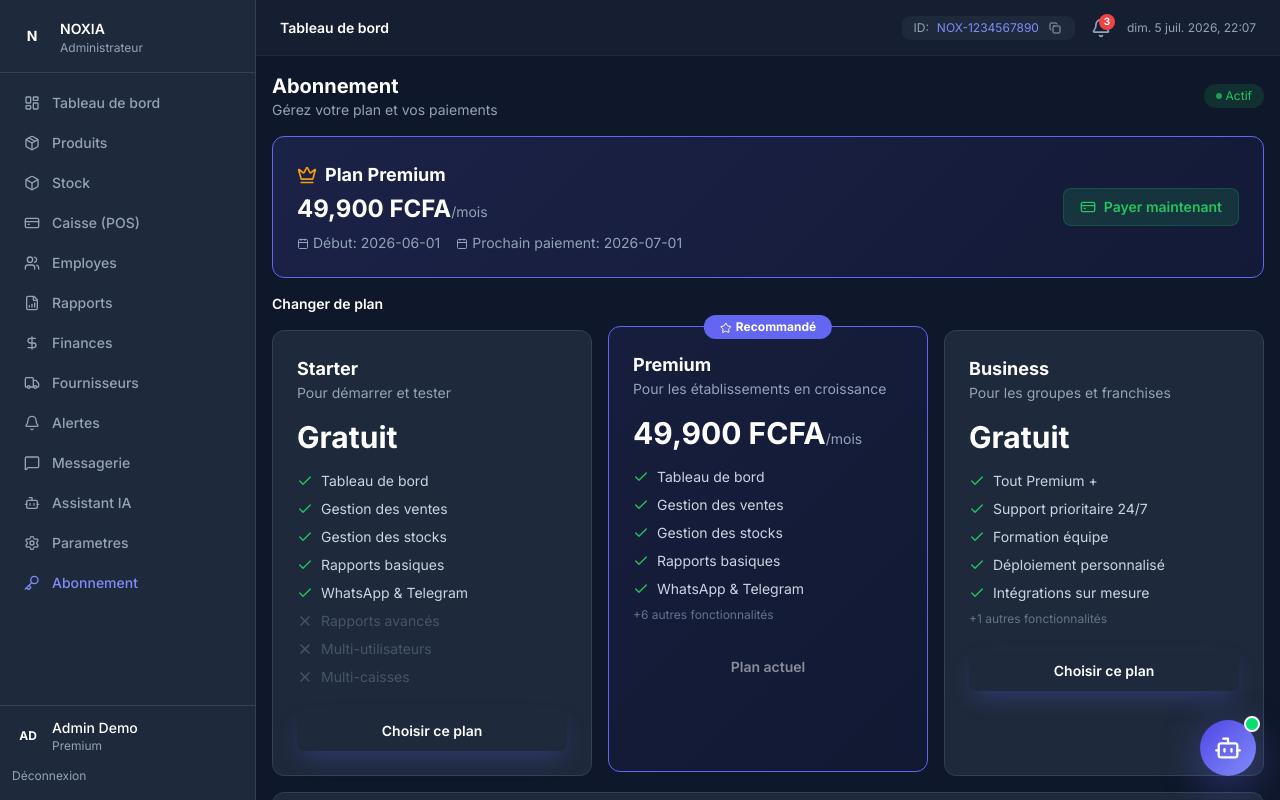
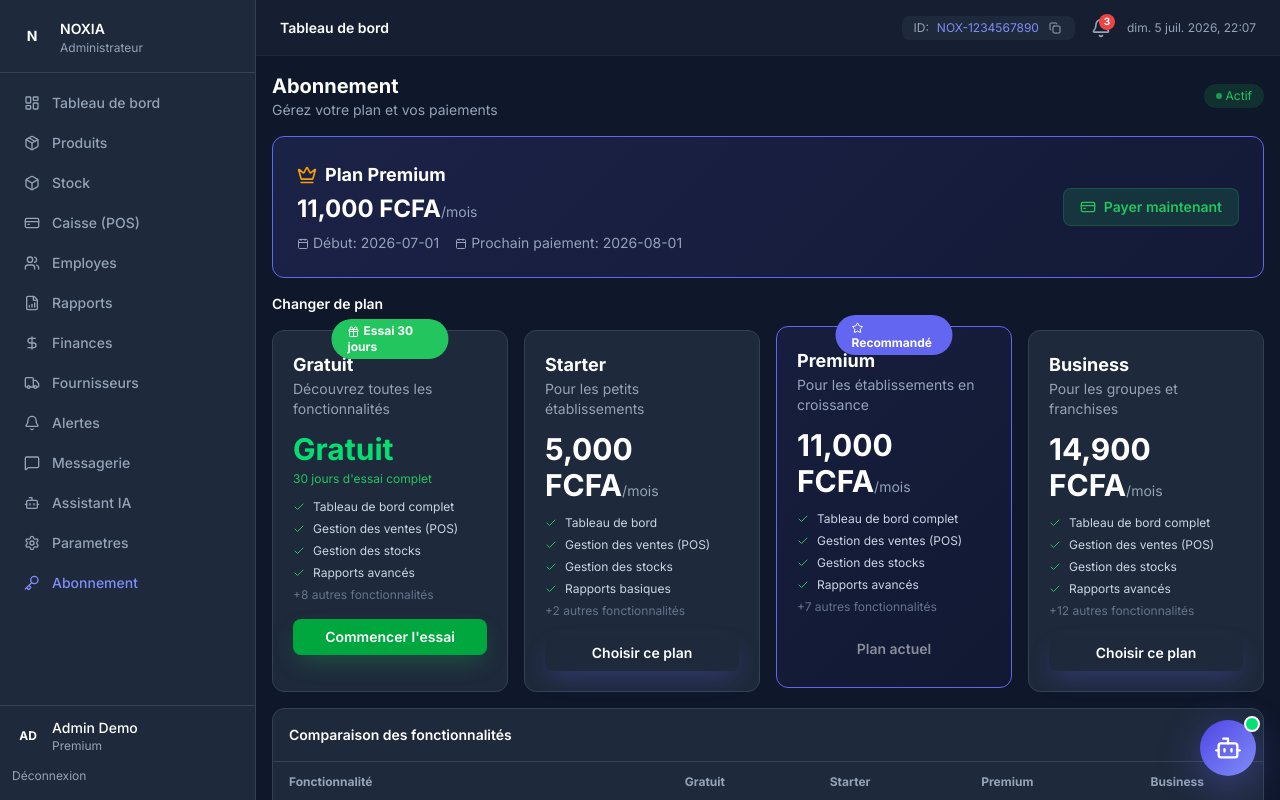
Before and after one commit to AgenxiaOrganization/noxia-frontend, a Next.js app: page /subscription in a window 1280 px wide. Built offline with nearby package versions, Linux system fonts and the light colour scheme.

Commit message:
feat(subscription): mise a jour des plans (Gratuit 30j, Starter 5000, Premium 11000, Business 14900)

```diff
--- a/src/app/(dashboard)/subscription/page.tsx
+++ b/src/app/(dashboard)/subscription/page.tsx
@@ -1,51 +1,63 @@
 'use client'
 
 import { useState } from 'react'
+import React from 'react'
 import {
   CreditCard, Check, X, Crown, Star,
   Zap, Users, Package, BarChart, Bot,
   Smartphone, Globe, Headphones, ChevronRight,
-  Calendar, Download, AlertCircle
+  Calendar, Download, AlertCircle, Gift, Sparkles
 } from 'lucide-react'
 
-// Données mockées
+// --- Données Mockées ---
 const currentPlan = {
   id: 'premium',
   name: 'Premium',
-  price: 49900,
+  price: 11000,
   period: 'mois',
   status: 'actif',
-  startDate: '2026-06-01',
-  endDate: '2026-07-01',
-  features: [
-    'Tableau de bord',
-    'Gestion des ventes',
-    'Gestion des stocks',
-    'Rapports basiques',
-    'WhatsApp & Telegram',
-    'Rapports avancés',
-    'Multi-utilisateurs',
-    'Multi-caisses',
-    'Assistant IA',
-    'Multi-établissements',
-    'API publique'
-  ]
+  startDate: '2026-07-01',
+  endDate: '2026-08-01',
 }
 
 const plans = [
   {
+    id: 'gratuit',
+    name: 'Gratuit',
+    price: 0,
+    period: '30 jours',
+    description: 'Découvrez toutes les fonctionnalités',
+    popular: false,
+    features: [
+      'Tableau de bord complet',
+      'Gestion des ventes (POS)',
+      'Gestion des stocks',
+      'Rapports avancés',
+      'Multi-utilisateurs',
+      'Multi-caisses',
+      'Assistant IA',
+      'Multi-établissements',
+      'API publique',
+      'WhatsApp & Telegram',
+      'Alertes automatiques',
+      'Support prioritaire 24/7'
+    ],
+    notIncluded: []
+  },
+  {
     id: 'starter',
     name: 'Starter',
-    price: 0,
-    period: '5 jours',
-    description: 'Pour démarrer et tester',
+    price: 5000,
+    period: 'mois',
+    description: 'Pour les petits établissements',
     popular: false,
     features: [
       'Tableau de bord',
-      'Gestion des ventes',
+      'Gestion des ventes (POS)',
       'Gestion des stocks',
       'Rapports basiques',
-      'WhatsApp & Telegram'
+      'WhatsApp & Telegram',
+      'Alertes automatiques'
     ],
     notIncluded: [
       'Rapports avancés',
@@ -53,40 +65,53 @@ const plans = [
       'Multi-caisses',
       'Assistant IA',
       'Multi-établissements',
-      'API publique'
+      'API publique',
+      'Support prioritaire'
     ]
   },
   {
     id: 'premium',
     name: 'Premium',
-    price: 49900,
+    price: 11000,
     period: 'mois',
     description: 'Pour les établissements en croissance',
     popular: true,
     features: [
-      'Tableau de bord',
-      'Gestion des ventes',
+      'Tableau de bord complet',
+      'Gestion des ventes (POS)',
       'Gestion des stocks',
-      'Rapports basiques',
-      'WhatsApp & Telegram',
       'Rapports avancés',
       'Multi-utilisateurs',
       'Multi-caisses',
       'Assistant IA',
       'Multi-établissements',
-      'API publique'
+      'API publique',
+      'WhatsApp & Telegram',
+      'Alertes automatiques'
     ],
-    notIncluded: []
+    notIncluded: [
+      'Support prioritaire 24/7'
+    ]
   },
   {
     id: 'business',
     name: 'Business',
-    price: 0,
-    period: 'sur devis',
+    price: 14900,
+    period: 'mois',
     description: 'Pour les groupes et franchises',
     popular: false,
     features: [
-      'Tout Premium +',
+      'Tableau de bord complet',
+      'Gestion des ventes (POS)',
+      'Gestion des stocks',
+      'Rapports avancés',
+      'Multi-utilisateurs',
+      'Multi-caisses',
+      'Assistant IA',
+      'Multi-établissements',
+      'API publique',
+      'WhatsApp & Telegram',
+      'Alertes automatiques',
       'Support prioritaire 24/7',
       'Formation équipe',
       'Déploiement personnalisé',
@@ -94,16 +119,17 @@ const plans = [
       'SLA garanti'
     ],
     notIncluded: []
-  }
+  },
 ]
 
 const mockInvoices = [
-  { id: 'INV-2026-06', date: '2026-06-01', amount: 49900, status: 'payée', plan: 'Premium' },
-  { id: 'INV-2026-05', date: '2026-05-01', amount: 49900, status: 'payée', plan: 'Premium' },
-  { id: 'INV-2026-04', date: '2026-04-01', amount: 49900, status: 'payée', plan: 'Premium' },
-  { id: 'INV-2026-03', date: '2026-03-01', amount: 49900, status: 'payée', plan: 'Premium' },
+  { id: 'INV-2026-07', date: '2026-07-01', amount: 11000, status: 'payée', plan: 'Premium' },
+  { id: 'INV-2026-06', date: '2026-06-01', amount: 11000, status: 'payée', plan: 'Premium' },
+  { id: 'INV-2026-05', date: '2026-05-01', amount: 11000, status: 'payée', plan: 'Premium' },
+  { id: 'INV-2026-04', date: '2026-04-01', amount: 11000, status: 'payée', plan: 'Premium' },
 ]
 
+// --- Fonctionnalités pour la comparaison ---
 const featureCategories = [
   { id: 'base', label: 'Fonctionnalités de base', icon: Package },
   { id: 'advanced', label: 'Fonctionnalités avancées', icon: BarChart },
@@ -113,7 +139,8 @@ const featureCategories = [
 
 const featureMap: Record<string, { category: string, label: string }> = {
   'Tableau de bord': { category: 'base', label: 'Tableau de bord' },
-  'Gestion des ventes': { category: 'base', label: 'Gestion des ventes' },
+  'Tableau de bord complet': { category: 'base', label: 'Tableau de bord complet' },
+  'Gestion des ventes (POS)': { category: 'base', label: 'Gestion des ventes (POS)' },
   'Gestion des stocks': { category: 'base', label: 'Gestion des stocks' },
   'Rapports basiques': { category: 'base', label: 'Rapports basiques' },
   'Rapports avancés': { category: 'advanced', label: 'Rapports avancés' },
@@ -123,12 +150,12 @@ const featureMap: Record<string, { category: string, label: string }> = {
   'Multi-établissements': { category: 'advanced', label: 'Multi-établissements' },
   'API publique': { category: 'integration', label: 'API publique' },
   'WhatsApp & Telegram': { category: 'integration', label: 'WhatsApp & Telegram' },
+  'Alertes automatiques': { category: 'integration', label: 'Alertes automatiques' },
   'Support prioritaire 24/7': { category: 'support', label: 'Support prioritaire 24/7' },
   'Formation équipe': { category: 'support', label: 'Formation équipe' },
   'Déploiement personnalisé': { category: 'support', label: 'Déploiement personnalisé' },
   'Intégrations sur mesure': { category: 'integration', label: 'Intégrations sur mesure' },
   'SLA garanti': { category: 'support', label: 'SLA garanti' },
-  'Tout Premium +': { category: 'base', label: 'Tout Premium +' },
 }
 
 export default function SubscriptionPage() {
@@ -138,16 +165,15 @@ export default function SubscriptionPage() {
   const handlePlanChange = (planId: string) => {
     setSelectedPlan(planId)
     setIsChangingPlan(true)
-    // Simulation de changement
     setTimeout(() => {
       setIsChangingPlan(false)
-      alert(`Plan changé pour ${plans.find(p => p.id === planId)?.name}`)
+      alert(`🎉 Plan changé pour ${plans.find(p => p.id === planId)?.name}`)
     }, 1500)
   }
 
   return (
     <div className="p-4 space-y-4">
-      {/* Header */}
+      {/* HEADER */}
       <div className="flex flex-col sm:flex-row sm:items-center sm:justify-between gap-3">
         <div>
           <h1 className="text-xl font-bold text-white">Abonnement</h1>
@@ -169,7 +195,7 @@ export default function SubscriptionPage() {
         </div>
       </div>
 
-      {/* Plan actuel */}
+      {/* PLAN ACTUEL */}
       <div
         className="rounded-xl border p-6"
         style={{
@@ -216,15 +242,17 @@ export default function SubscriptionPage() {
         </div>
       </div>
 
-      {/* Plans disponibles */}
+      {/* PLANS DISPONIBLES */}
       <h3 className="font-semibold text-sm text-white mt-2">Changer de plan</h3>
-      <div className="grid grid-cols-1 md:grid-cols-3 gap-4">
+      <div className="grid grid-cols-1 md:grid-cols-2 lg:grid-cols-4 gap-4">
         {plans.map((plan) => {
           const isCurrent = plan.id === currentPlan.id
+          const isFree = plan.price === 0
+
           return (
             <div
               key={plan.id}
-              className={`rounded-xl border p-6 transition-all ${
+              className={`rounded-xl border p-5 transition-all relative ${
                 isCurrent ? 'border-primary-500' : 'hover:border-primary-500'
               }`}
               style={{
@@ -244,55 +272,69 @@ export default function SubscriptionPage() {
                   Recommandé
                 </div>
               )}
+              {isFree && (
+                <div
+                  className="absolute -top-3 left-1/2 -translate-x-1/2 px-4 py-1 rounded-full text-white text-xs font-bold"
+                  style={{ background: '#22c55e' }}
+                >
+                  <Gift className="w-3 h-3 inline mr-1" />
+                  Essai 30 jours
+                </div>
+              )}
               <h3 className="text-lg font-bold text-white">{plan.name}</h3>
               <p className="text-sm" style={{ color: '#94a3b8' }}>{plan.description}</p>
-              <div className="my-4">
-                <span className="text-3xl font-bold text-white">
+              <div className="my-3">
+                <span className={`text-3xl font-bold ${isFree ? 'text-green-400' : 'text-white'}`}>
                   {plan.price === 0 ? 'Gratuit' : plan.price.toLocaleString() + ' FCFA'}
                 </span>
                 {plan.period && plan.price > 0 && (
                   <span className="text-sm" style={{ color: '#94a3b8' }}>/{plan.period}</span>
                 )}
+                {isFree && (
+                  <p className="text-xs mt-1" style={{ color: '#22c55e' }}>30 jours d'essai complet</p>
+                )}
               </div>
 
-              <ul className="space-y-2 mb-6">
-                {plan.features.slice(0, 5).map((feature, i) => (
-                  <li key={i} className="flex items-center gap-2 text-sm">
-                    <Check className="w-4 h-4" style={{ color: '#22c55e' }} />
+              <ul className="space-y-1.5 mb-4 text-xs">
+                {plan.features.slice(0, 4).map((feature, i) => (
+                  <li key={i} className="flex items-center gap-2">
+                    <Check className="w-3 h-3" style={{ color: '#22c55e' }} />
                     <span style={{ color: '#cbd5e1' }}>{feature}</span>
                   </li>
                 ))}
-                {plan.features.length > 5 && (
+                {plan.features.length > 4 && (
                   <li className="text-xs" style={{ color: '#64748b' }}>
-                    +{plan.features.length - 5} autres fonctionnalités
+                    +{plan.features.length - 4} autres fonctionnalités
                   </li>
                 )}
-                {plan.notIncluded && plan.notIncluded.slice(0, 3).map((feature, i) => (
-                  <li key={i} className="flex items-center gap-2 text-sm">
-                    <X className="w-4 h-4" style={{ color: '#475569' }} />
-                    <span style={{ color: '#475569' }}>{feature}</span>
-                  </li>
-                ))}
               </ul>
 
               <button
                 onClick={() => handlePlanChange(plan.id)}
                 disabled={isCurrent || isChangingPlan}
-                className={`w-full py-2.5 rounded-lg text-white text-sm font-semibold transition ${
+                className={`w-full py-2 rounded-lg text-white text-sm font-semibold transition ${
                   isCurrent
                     ? 'bg-dark-600 text-dark-400 cursor-default'
+                    : isFree
+                    ? 'bg-green-600 hover:bg-green-500'
                     : 'bg-primary-600 hover:bg-primary-500'
                 } disabled:opacity-50`}
-                style={{ boxShadow: !isCurrent && !isChangingPlan ? '0 10px 25px -5px rgba(99, 102, 241, 0.3)' : 'none' }}
+                style={{
+                  boxShadow: !isCurrent && !isChangingPlan
+                    ? isFree
+                      ? '0 10px 25px -5px rgba(34, 197, 94, 0.3)'
+                      : '0 10px 25px -5px rgba(99, 102, 241, 0.3)'
+                    : 'none'
+                }}
               >
-                {isCurrent ? 'Plan actuel' : isChangingPlan && selectedPlan === plan.id ? 'Changement...' : 'Choisir ce plan'}
+                {isCurrent ? 'Plan actuel' : isChangingPlan && selectedPlan === plan.id ? 'Changement...' : isFree ? 'Commencer l\'essai' : 'Choisir ce plan'}
               </button>
             </div>
           )
         })}
       </div>
 
-      {/* Comparaison des fonctionnalités */}
+      {/* COMPARAISON DES FONCTIONNALITÉS */}
       <div
         className="rounded-xl border overflow-hidden"
         style={{
@@ -322,9 +364,9 @@ export default function SubscriptionPage() {
                   .map(([key]) => key)
 
                 return (
-                  <>
+                  <React.Fragment key={category.id}>
                     <tr className="border-b" style={{ borderColor: '#334155' }}>
-                      <td colSpan={4} className="px-4 py-2 text-xs font-semibold" style={{ color: '#818cf8' }}>
+                      <td colSpan={5} className="px-4 py-2 text-xs font-semibold" style={{ color: '#818cf8' }}>
                         <category.icon className="w-3 h-3 inline mr-1" />
                         {category.label}
                       </td>
@@ -335,7 +377,7 @@ export default function SubscriptionPage() {
                         {plans.map((plan) => {
                           const hasFeature = plan.features.includes(feature)
                           return (
-                            <td key={plan.id} className="px-4 py-2 text-center">
+                            <td key={`${plan.id}-${feature}`} className="px-4 py-2 text-center">
                               {hasFeature ? (
                                 <Check className="w-4 h-4 mx-auto" style={{ color: '#22c55e' }} />
                               ) : (
@@ -346,7 +388,7 @@ export default function SubscriptionPage() {
                         })}
                       </tr>
                     ))}
-                  </>
+                  </React.Fragment>
                 )
               })}
             </tbody>
@@ -354,7 +396,7 @@ export default function SubscriptionPage() {
         </div>
       </div>
 
-      {/* Historique des factures */}
+      {/* HISTORIQUE DES FACTURES */}
       <div
         className="rounded-xl border p-4"
         style={{
@@ -414,7 +456,7 @@ export default function SubscriptionPage() {
         </div>
       </div>
 
-      {/* Méthodes de paiement */}
+      {/* MÉTHODES DE PAIEMENT */}
       <div
         className="rounded-xl border p-4"
         style={{
@@ -451,7 +493,7 @@ export default function SubscriptionPage() {
         </div>
       </div>
 
-      {/* Support */}
+      {/* SUPPORT */}
       <div
         className="rounded-xl border p-4"
         style={{
```
